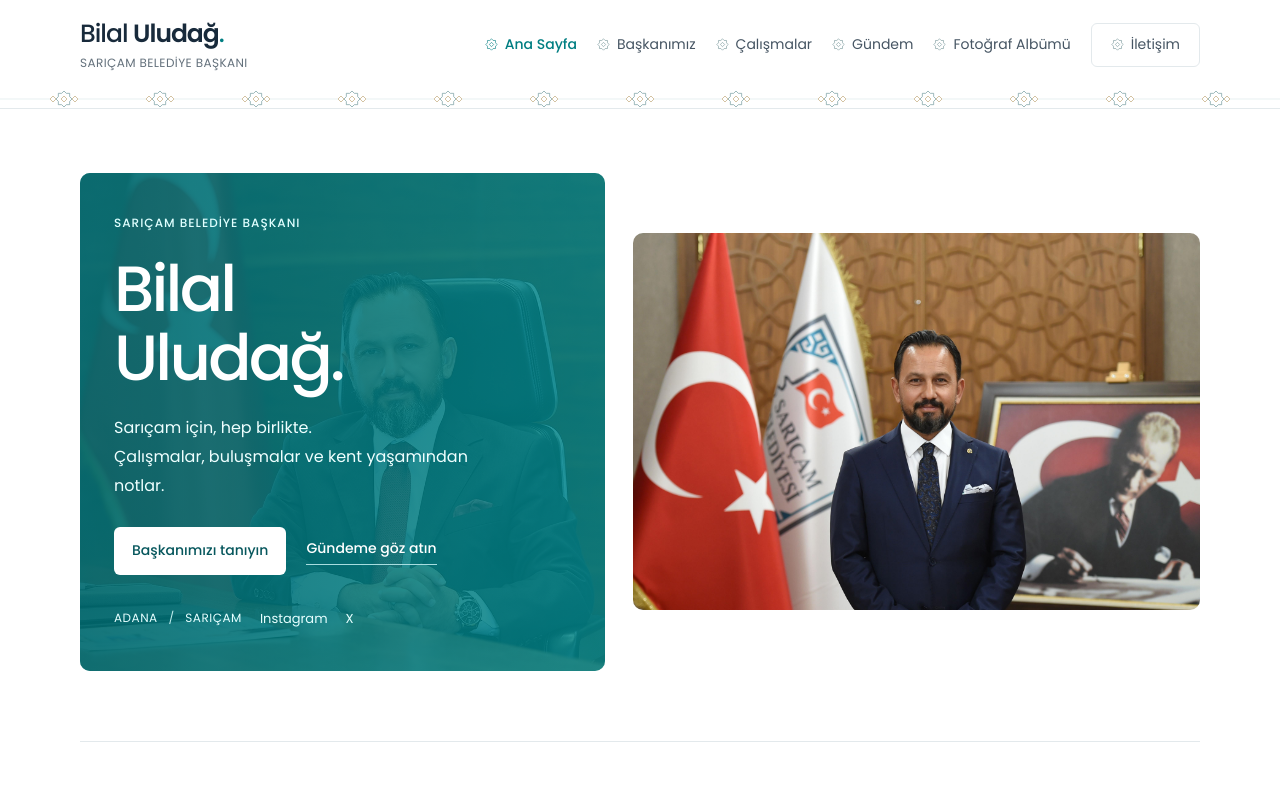
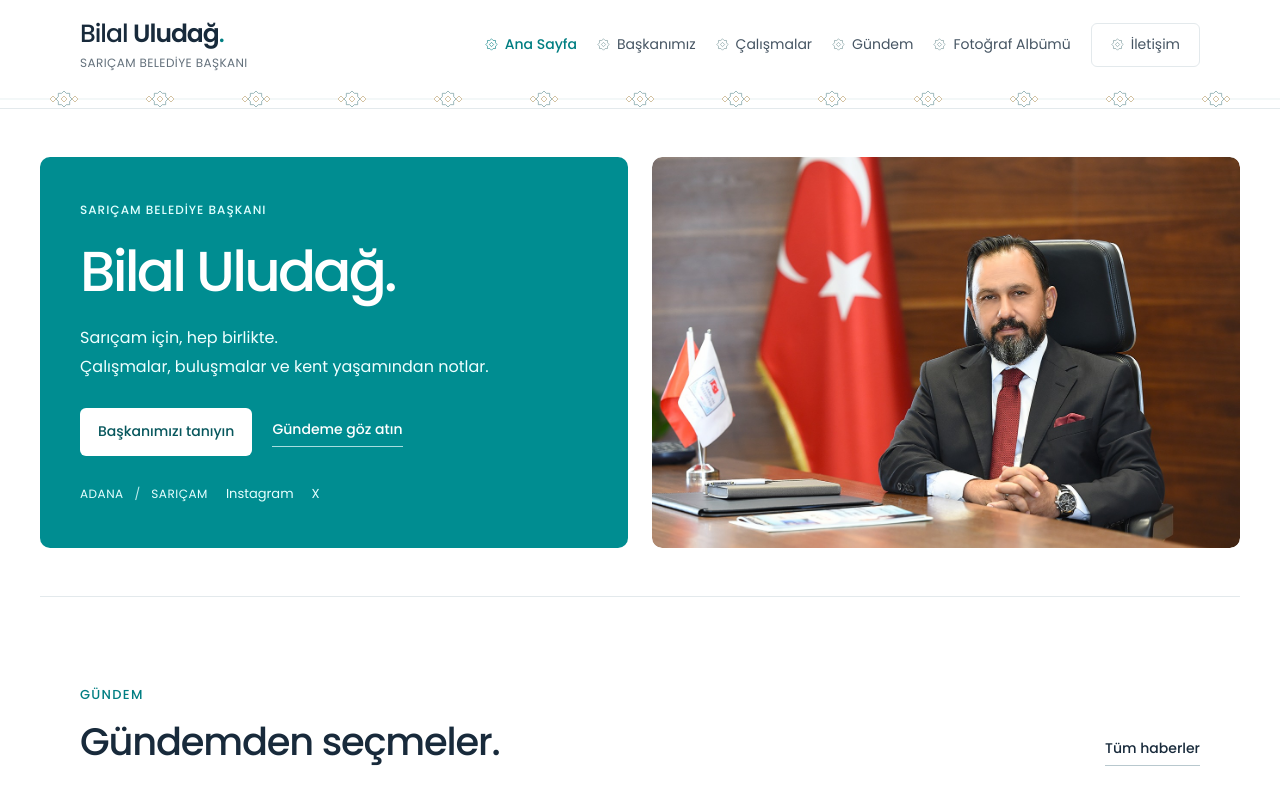
Before and after one commit to theorkun/uludag, a plain HTML site: page dist/index.html in a window 1280 px wide. Shown: the top 798 px of the page. Drawn offline with Linux system fonts and the light colour scheme.

Commit message:
Enlarge balanced hero panels and move office photo to the right

```diff
--- a/dist/index.html
+++ b/dist/index.html
@@ -11,7 +11,7 @@
   <link rel="icon" href="assets/icon.svg" type="image/svg+xml">
   <link rel="stylesheet" href="fonts.css">
   <link rel="stylesheet" href="style.css?v=3">
-  <link rel="stylesheet" href="pages.css?v=7">
+  <link rel="stylesheet" href="pages.css?v=8">
   <script src="app.js?v=3" defer=""></script>
 </head>
 <body class="home-page">
@@ -38,7 +38,7 @@
     <div class="hero-bottom"><span>ADANA <span aria-hidden="true">/</span> SARIÇAM</span><a href="https://www.instagram.com/bilaluludag" target="_blank" rel="noopener noreferrer" aria-label="Bilal Uludağ Instagram hesabı">Instagram</a><a href="https://twitter.com/avbilaluludag" target="_blank" rel="noopener noreferrer">X</a></div>
   </div>
   <div class="hero-visual">
-    <img src="assets/bilal-uludag-ana-sayfa.jpg" alt="Bilal Uludağ, Türk bayrağı ve belediye bayrağının yanında" width="3696" height="2456" fetchpriority="high">
+    <img src="assets/bilal-uludag-kapak-arka-plan.jpg" alt="Bilal Uludağ, makam masasında Türk bayrağının yanında" width="1366" height="909" fetchpriority="high">
   </div>
 </section>
 <section id="home-news" class="section container news-section" aria-labelledby="news-title"><div class="section-heading"><div><p class="eyebrow">GÜNDEM</p><h2 id="news-title">Gündemden seçmeler.</h2></div><a class="text-link" href="gundem.html">Tüm haberler</a></div>
--- a/dist/pages.css
+++ b/dist/pages.css
@@ -1,24 +1,25 @@
 /* Decorative geometry complements the municipal identity; the logo is unchanged. */
 .hero-visual>img{height:auto;aspect-ratio:auto;object-fit:contain}
-.hero-cover{gap:28px;grid-template-columns:1fr 1.08fr;align-items:center}
-.hero-cover .hero-copy{position:relative;isolation:isolate;overflow:hidden;background:#008d91;border-radius:10px;padding:40px 34px;color:white}
-.hero-cover .hero-copy::before{content:'';position:absolute;inset:0;z-index:-2;background:url('assets/bilal-uludag-kapak-arka-plan.jpg') 62% center/cover no-repeat;opacity:.2;pointer-events:none}
-.hero-cover .hero-copy::after{content:'';position:absolute;inset:0;z-index:-1;background:linear-gradient(90deg,rgba(0,85,91,.58),rgba(0,105,112,.15));pointer-events:none}
+.hero-cover{width:min(1400px,calc(100% - 80px));gap:24px;grid-template-columns:minmax(0,1fr) minmax(0,1fr);align-items:stretch;margin-top:48px;padding-bottom:48px}
+.hero-cover .hero-copy{display:flex;flex-direction:column;justify-content:center;min-width:0;overflow:hidden;background:#008d91;border-radius:10px;padding:36px 40px;color:white}
 .hero-cover .eyebrow{color:#e0ffff;font-size:12px;letter-spacing:1px;margin-bottom:23px}
-.hero-cover h1{font-size:clamp(46px,5vw,64px);letter-spacing:-2.8px}
-.hero-cover .hero-description{color:#efffff;font-size:16px;line-height:1.8;margin-top:22px}
+.hero-cover h1{font-size:clamp(44px,4.4vw,64px);letter-spacing:-2.8px}
+.hero-cover h1 span{display:inline}
+.hero-cover .hero-description{color:#efffff;font-size:16px;line-height:1.8;margin-top:22px;max-width:none}
 .hero-cover .hero-actions{gap:20px;margin-top:26px}
 .hero-cover .button{background:#fff;color:#07575d;font-size:14px;padding-inline:18px}
 .hero-cover .button:hover{background:#def6f5}
 .hero-cover .text-link{color:white;border-color:#a7dddf;font-size:14px}
 .hero-cover .text-link:hover{border-color:white}
-.hero-cover .hero-bottom{color:#e6ffff;gap:18px;margin-top:32px}
+.hero-cover .hero-bottom{color:#e6ffff;gap:18px;margin-top:26px}
 .hero-cover .hero-bottom>span{letter-spacing:.5px;margin-right:0}
 .hero-cover .hero-bottom>span span{color:#c0eded}
 .hero-cover .hero-bottom a:hover{color:white;text-decoration:underline}
-.hero-cover .hero-visual{min-width:0}
-@media(max-width:900px){.hero-cover{gap:22px}.hero-cover .hero-copy{padding:30px 25px}.hero-cover h1{font-size:53px}.hero-cover .hero-actions{flex-direction:column;align-items:flex-start;gap:17px}.hero-cover .hero-bottom{gap:14px}}
-@media(max-width:650px){.hero-cover{grid-template-columns:minmax(0,1fr);gap:22px}.hero-cover .hero-copy{padding:32px 26px}.hero-cover h1{font-size:clamp(49px,13vw,64px)}.hero-cover h1 span{display:block}.hero-cover .hero-actions{flex-direction:row;align-items:center}.hero-cover .hero-bottom>span{flex-basis:auto}.hero-cover .hero-copy::before{background-position:60% center}}
+.hero-cover .hero-visual{min-width:0;display:grid;align-items:center;background:var(--paper);border-radius:10px;overflow:hidden}
+.hero-cover .hero-visual>img{width:100%;height:auto;aspect-ratio:auto;object-fit:contain}
+@media(max-width:1100px){.hero-cover .hero-copy{padding:30px}.hero-cover .hero-actions{gap:16px}.hero-cover .hero-bottom{gap:14px}}
+@media(max-width:1000px){.hero-cover{width:calc(100% - 56px);grid-template-columns:minmax(0,1fr);gap:22px;margin-top:32px}.hero-cover .hero-copy{padding:38px}.hero-cover h1{font-size:60px}.hero-cover .hero-actions{flex-direction:row;align-items:center}.hero-cover .hero-bottom>span{flex-basis:auto}.hero-cover .hero-visual{background:transparent}}
+@media(max-width:650px){.hero-cover{width:calc(100% - 40px);margin-top:25px;padding-bottom:35px}.hero-cover .hero-copy{padding:32px 26px}.hero-cover h1{font-size:clamp(43px,10vw,60px)}.hero-cover .hero-actions{flex-wrap:wrap}.hero-cover .hero-bottom{flex-wrap:wrap}}
 .site-header{border-bottom:0}
 .site-header::after{content:'';display:block;height:18px;background:#fff url('assets/selcuklu-serit.svg') repeat-x center;border-bottom:1px solid var(--line)}
 .site-header nav{gap:20px}
--- a/docs/pages.css
+++ b/docs/pages.css
@@ -1,24 +1,25 @@
 /* Decorative geometry complements the municipal identity; the logo is unchanged. */
 .hero-visual>img{height:auto;aspect-ratio:auto;object-fit:contain}
-.hero-cover{gap:28px;grid-template-columns:1fr 1.08fr;align-items:center}
-.hero-cover .hero-copy{position:relative;isolation:isolate;overflow:hidden;background:#008d91;border-radius:10px;padding:40px 34px;color:white}
-.hero-cover .hero-copy::before{content:'';position:absolute;inset:0;z-index:-2;background:url('assets/bilal-uludag-kapak-arka-plan.jpg') 62% center/cover no-repeat;opacity:.2;pointer-events:none}
-.hero-cover .hero-copy::after{content:'';position:absolute;inset:0;z-index:-1;background:linear-gradient(90deg,rgba(0,85,91,.58),rgba(0,105,112,.15));pointer-events:none}
+.hero-cover{width:min(1400px,calc(100% - 80px));gap:24px;grid-template-columns:minmax(0,1fr) minmax(0,1fr);align-items:stretch;margin-top:48px;padding-bottom:48px}
+.hero-cover .hero-copy{display:flex;flex-direction:column;justify-content:center;min-width:0;overflow:hidden;background:#008d91;border-radius:10px;padding:36px 40px;color:white}
 .hero-cover .eyebrow{color:#e0ffff;font-size:12px;letter-spacing:1px;margin-bottom:23px}
-.hero-cover h1{font-size:clamp(46px,5vw,64px);letter-spacing:-2.8px}
-.hero-cover .hero-description{color:#efffff;font-size:16px;line-height:1.8;margin-top:22px}
+.hero-cover h1{font-size:clamp(44px,4.4vw,64px);letter-spacing:-2.8px}
+.hero-cover h1 span{display:inline}
+.hero-cover .hero-description{color:#efffff;font-size:16px;line-height:1.8;margin-top:22px;max-width:none}
 .hero-cover .hero-actions{gap:20px;margin-top:26px}
 .hero-cover .button{background:#fff;color:#07575d;font-size:14px;padding-inline:18px}
 .hero-cover .button:hover{background:#def6f5}
 .hero-cover .text-link{color:white;border-color:#a7dddf;font-size:14px}
 .hero-cover .text-link:hover{border-color:white}
-.hero-cover .hero-bottom{color:#e6ffff;gap:18px;margin-top:32px}
+.hero-cover .hero-bottom{color:#e6ffff;gap:18px;margin-top:26px}
 .hero-cover .hero-bottom>span{letter-spacing:.5px;margin-right:0}
 .hero-cover .hero-bottom>span span{color:#c0eded}
 .hero-cover .hero-bottom a:hover{color:white;text-decoration:underline}
-.hero-cover .hero-visual{min-width:0}
-@media(max-width:900px){.hero-cover{gap:22px}.hero-cover .hero-copy{padding:30px 25px}.hero-cover h1{font-size:53px}.hero-cover .hero-actions{flex-direction:column;align-items:flex-start;gap:17px}.hero-cover .hero-bottom{gap:14px}}
-@media(max-width:650px){.hero-cover{grid-template-columns:minmax(0,1fr);gap:22px}.hero-cover .hero-copy{padding:32px 26px}.hero-cover h1{font-size:clamp(49px,13vw,64px)}.hero-cover h1 span{display:block}.hero-cover .hero-actions{flex-direction:row;align-items:center}.hero-cover .hero-bottom>span{flex-basis:auto}.hero-cover .hero-copy::before{background-position:60% center}}
+.hero-cover .hero-visual{min-width:0;display:grid;align-items:center;background:var(--paper);border-radius:10px;overflow:hidden}
+.hero-cover .hero-visual>img{width:100%;height:auto;aspect-ratio:auto;object-fit:contain}
+@media(max-width:1100px){.hero-cover .hero-copy{padding:30px}.hero-cover .hero-actions{gap:16px}.hero-cover .hero-bottom{gap:14px}}
+@media(max-width:1000px){.hero-cover{width:calc(100% - 56px);grid-template-columns:minmax(0,1fr);gap:22px;margin-top:32px}.hero-cover .hero-copy{padding:38px}.hero-cover h1{font-size:60px}.hero-cover .hero-actions{flex-direction:row;align-items:center}.hero-cover .hero-bottom>span{flex-basis:auto}.hero-cover .hero-visual{background:transparent}}
+@media(max-width:650px){.hero-cover{width:calc(100% - 40px);margin-top:25px;padding-bottom:35px}.hero-cover .hero-copy{padding:32px 26px}.hero-cover h1{font-size:clamp(43px,10vw,60px)}.hero-cover .hero-actions{flex-wrap:wrap}.hero-cover .hero-bottom{flex-wrap:wrap}}
 .site-header{border-bottom:0}
 .site-header::after{content:'';display:block;height:18px;background:#fff url('assets/selcuklu-serit.svg') repeat-x center;border-bottom:1px solid var(--line)}
 .site-header nav{gap:20px}
```
Also changed, not shown: dist/album.html (+1 -1 lines), dist/baskanimiz.html (+1 -1 lines), dist/calismalar.html (+1 -1 lines), dist/gundem.html (+1 -1 lines), dist/iletisim.html (+1 -1 lines), docs/album.html (+1 -1 lines), docs/baskanimiz.html (+1 -1 lines), docs/calismalar.html (+1 -1 lines), docs/gundem.html (+1 -1 lines), docs/iletisim.html (+1 -1 lines), docs/index.html (+2 -2 lines), src/index.html (+1 -1 lines), src/layout.html (+1 -1 lines), 1 other file.
